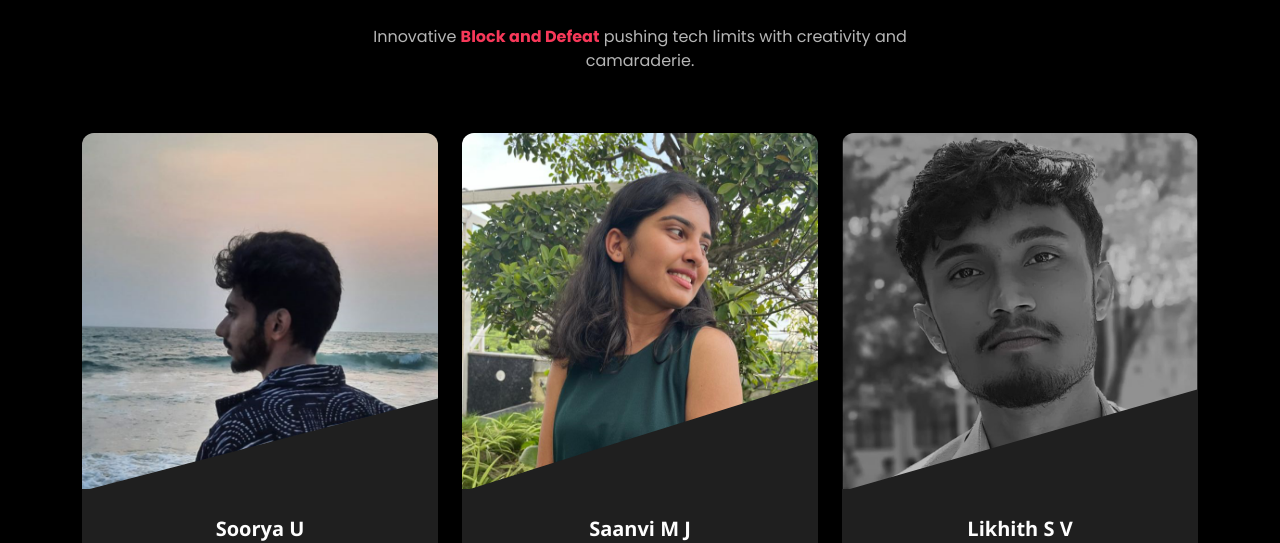
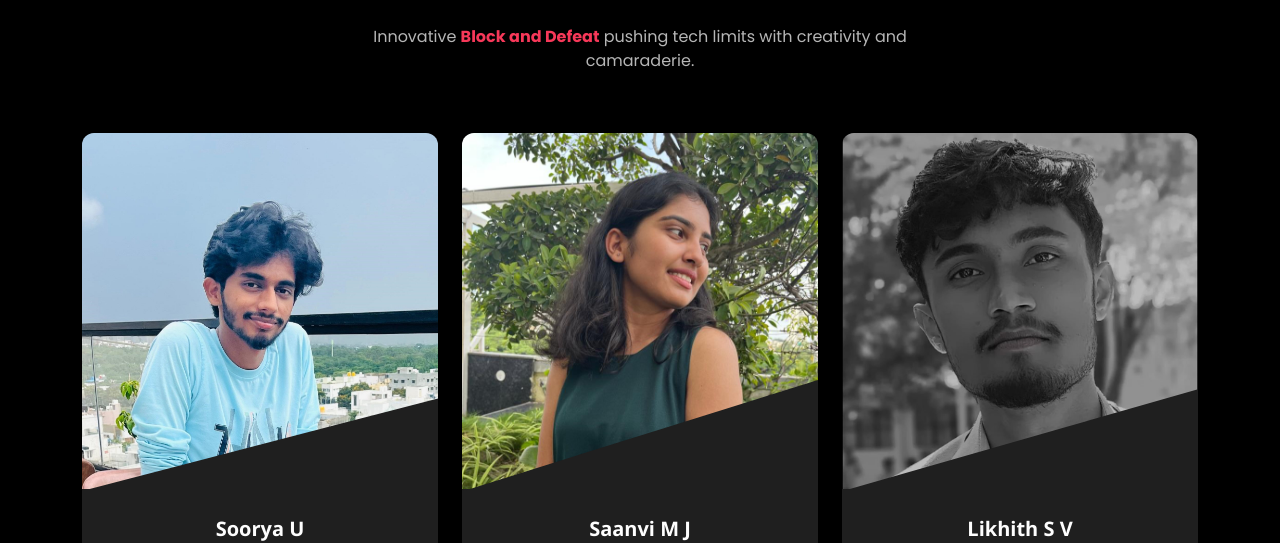
Before and after one commit to soorya-u/VoteX, a Next.js app: page /about in a window 1280 px wide. Shown: the part 2523-3066 px from the top of the page. Built offline with nearby package versions, Linux system fonts and the light colour scheme; no server answers; some icons are missing; a web font is replaced by a local one; what @stellar/stellar-sdk would draw is missing.

Commit message:
chore: Changed Assets
Signed-off-by: Soorya U <sooryau7@gmail.com>

```diff
--- a/src/constants/devs.js
+++ b/src/constants/devs.js
@@ -3,7 +3,7 @@ export const devsInfo = [
     name: "Soorya U",
     description:
       "A passionate developer dedicated to building exceptional projects and achieving perfection in every detail.",
-    imageUrl: "assets/images/devs/soorya.png",
+    imageUrl: "assets/images/devs/soorya.jpg",
     links: {
       web: "https://soorya-u.dev",
       github: "https://github.com/soorya-u",
```
Also changed, not shown: public/assets/images/devs/soorya.jpg (added), public/assets/images/devs/soorya.png (deleted).
